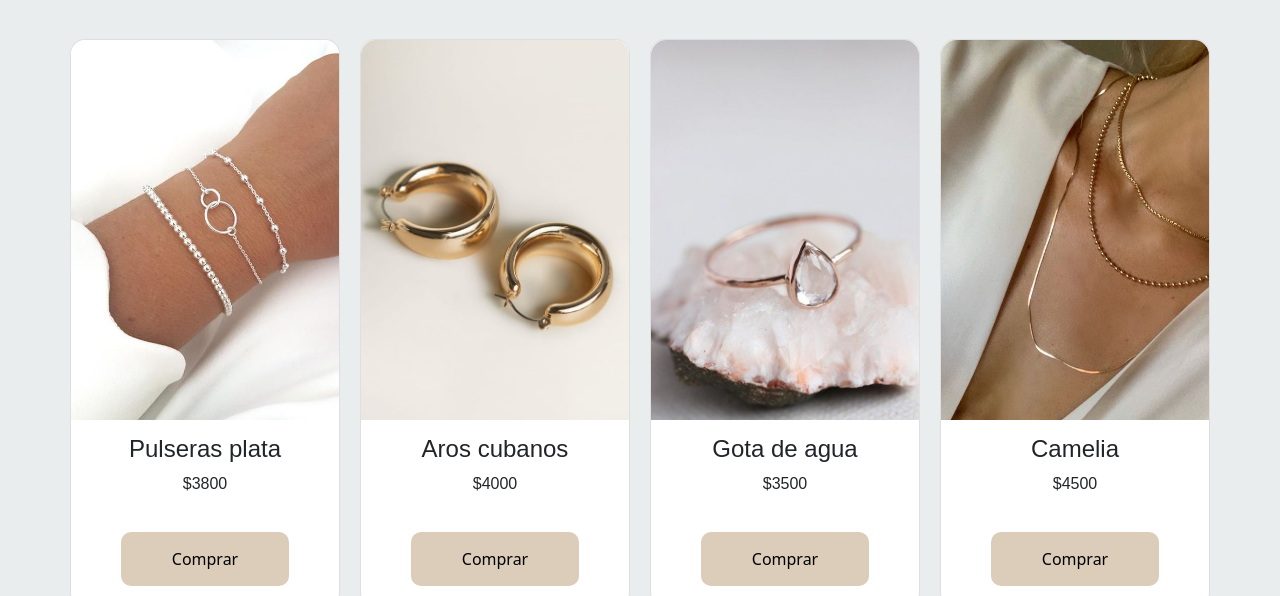
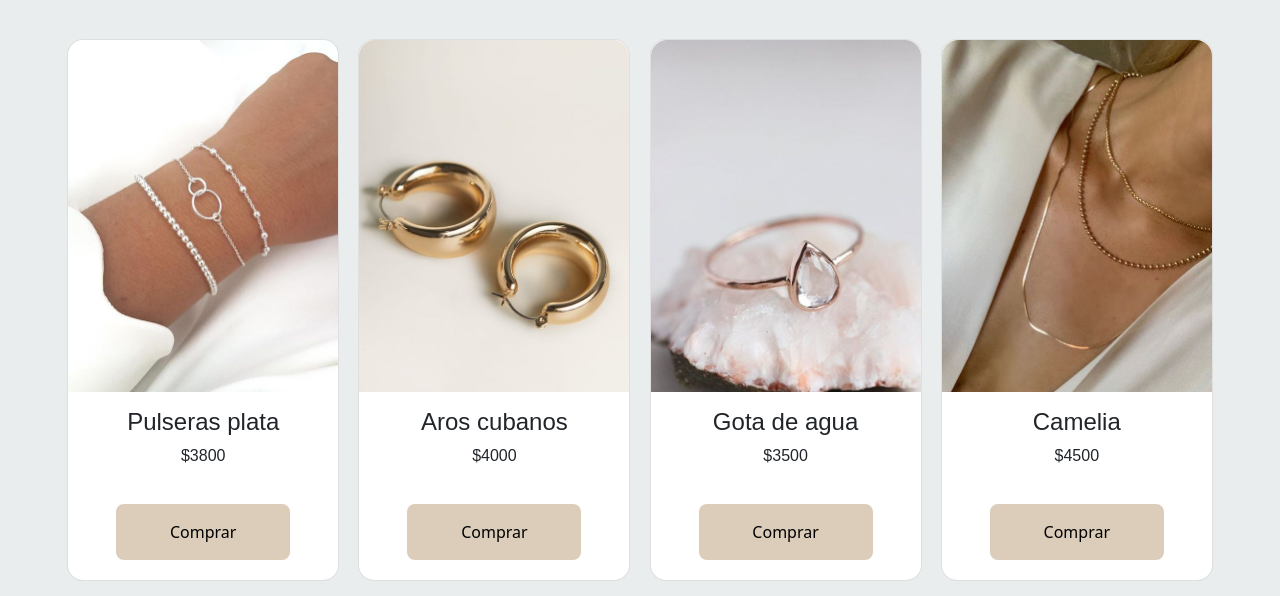
Before and after one commit to tefymalqui/Camelia-Joyas, a website: page pages/producto.html in a window 1280 px wide. Shown: the part 200-796 px from the top of the page. Drawn offline with nearby package versions, Linux system fonts and the light colour scheme; a web font is replaced by a local one.

Commit message:
cambios de medidas

```diff
--- a/scss/_flex.scss
+++ b/scss/_flex.scss
@@ -7,25 +7,25 @@
 }
 .card {
     background: white;
-    width: 270px;
-    margin: 10px;
-    border-radius: 15px;
+    width: 17rem;
+    margin: 0.6rem;
+    border-radius: 1rem;
     a {
         background-color: #dbcdb9;
         color: black;
-        padding: 15px 20px;
+        padding: 1rem 1.25rem;
         display: block;
         text-align: center;
-        margin: 20px 50px;
+        margin: 1.25rem 3rem;
         text-decoration: none;
-        border-radius: 10px;
+        border-radius: 0.5rem;
     }
 }
 .card-image {
-    height: 380px;
+    height: 22rem;
     background-size: cover;
-    margin-bottom: 15px;
-    border-radius: 15px 15px 0 0;
+    margin-bottom: 1rem;
+    border-radius: 1rem 1rem 0 0;
 }
 .car-1 {
     background-image: url(../media/pulsi.jpg);
```
Also changed, not shown: css/estilo.css.
